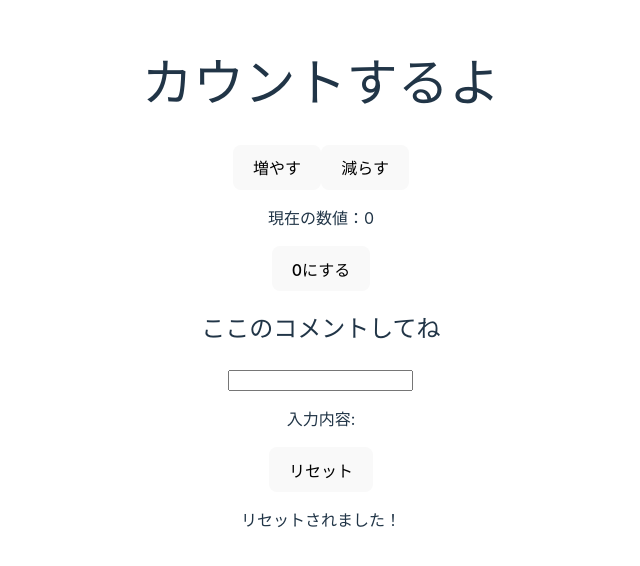
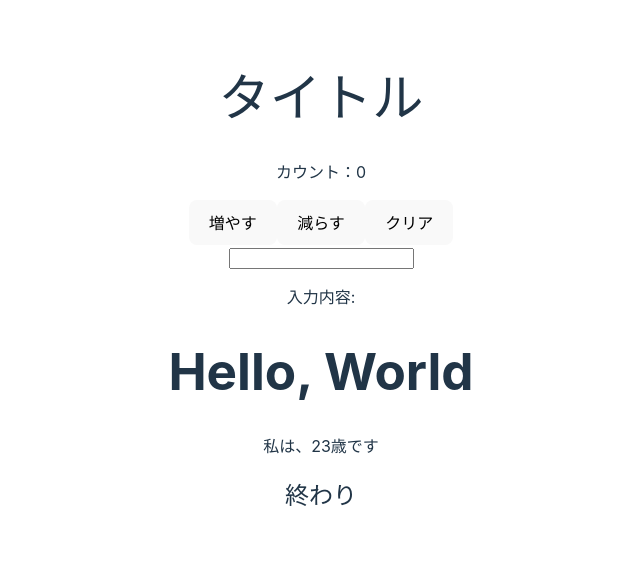
Before and after one commit to TomohKB/my-react-app0215, a React (Vite) app: page / in a window 1280 px wide. Shown: the part 116-682 px from the top of the page, without its empty margins (319-959 px from the left). Built offline with nearby package versions, Linux system fonts and the light colour scheme.

Commit message:
コマンドの練習

```diff
--- a/src/App.tsx
+++ b/src/App.tsx
@@ -1,54 +1,205 @@
-import { useEffect, useState } from 'react'
-import reactLogo from './assets/react.svg'
-import viteLogo from '/vite.svg'
 import './App.css'
+import Parent from './components/Parent';
+import Counter from './components/Counter';
+import InputValue from './components/InputValue';
+import Header from './components/Header';
+import Footer from './components/Footer';
 
 function App() {
-  const [ count, setCount ] = useState(0);
-  // console.log(count);
-
-  // useEffect(() => {
-  //   console.log(`カウントが変わった！現在のカウントは、${count}`);
-  // }, [count]);
-
-
-  const [ text, setText ] = useState("");
-  // console.log(text);
-
-
-  useEffect(() => {
-    console.log(`カウントが変わりました！現在：${count}`);
-    document.title = `現在のカウント： ${count}`;
-  }, [count]);
-
-  // useEffect(()=> {
-  //   if(text ===""){
-  //     alert("リセットされました");
-  //   }
-  // }, [text]);
-
 
   return (
-    <>
-      <h1>カウントするよ</h1>
-      <button onClick={() => setCount(count + 1)}>増やす</button>
-      <button onClick={() => setCount(count - 1)}>減らす</button>
-      <p>現在の数値：{count}</p>
-      <button onClick={() => setCount(0)}>0にする</button>
-
-      <h2>ここのコメントしてね</h2>
-      {/* <input type='text' value={text} onChange={(e) => setText(e.target.value)}></input> */}
-      <input
-        type="text"
-        value={text}
-        onChange={(e) => setText(e.target.value)}
-      ></input>
-      <p>入力内容: {text}</p>
-      <button onClick={() => setText("")}>リセット</button>
-      {/* <p>{text === "" ? "リセットされました！" : ""}</p> */}
-      <p>{text === "" ? "リセットされました！" : ""}</p>
-    </>
+    <div>
+      <Header title="タイトル" />
+      <Counter />
+      <InputValue />
+      <Parent />
+      <Footer title="終わり" />
+    </div>
   );
 }
 
-export default App
+
+
+export default App;
+
+//   const numbers = [1, 2, 3, 4];
+//   const evenNumbers = numbers.filter((num) => num % 2 === 0)
+
+//   console.log(evenNumbers);
+
+//   const persons = [
+//     { id: 1, name: "山田太郎" },
+//     { id: 2, name: "花子 "},
+//     { id: 3, name: "佐藤次郎 "},
+//     { id: 4, name: "木村" }
+//   ];
+
+//   const addPersons = persons.filter((person) => person.name.length >= 5)
+
+//   console.log(addPersons);
+
+
+//   const [ count, setCount ] = useState(0);
+//   const handleClick = () => {
+//     setCount(count + 1);
+//   }
+//   // console.log(count);
+
+//   // useEffect(() => {
+//   //   console.log(`カウントが変わった！現在のカウントは、${count}`);
+//   // }, [count]);
+
+
+//   const [ text, setText ] = useState("");
+//   // console.log(text);
+
+
+//   useEffect(() => {
+//     console.log(`カウントが変わりました！現在：${count}`);
+//     document.title = `現在のカウント： ${count}`;
+//   }, [count]);
+
+//   // useEffect(()=> {
+//   //   if(text ===""){
+//   //     alert("リセットされました");
+//   //   }
+//   // }, [text]);
+
+//   // type User = {
+//   //   id: number;
+//   //   name: string;
+//   //   email: string;
+//   // }
+
+//   // const [ users, setUsers] = useState<User[]>([]);
+
+//   // useEffect(() => {
+//   //   fetch("https://jsonplaceholder.typicode.com/users")
+//   //     .then((res) => res.json()) //受け取ったデータをjsonに変換する
+//   //     .then((data: User[]) => {
+//   //       console.log(data);
+//   //       setUsers(data) //JSONデータをusersの状態位保存する
+//   //     });
+//   // }, []);
+
+//   type User = {
+//     id: string;
+//     name: string;
+//     email: string;
+//   }
+
+//   const [ users, setUsers ] = useState<User[]>([]);
+
+
+
+//   useEffect(() => {
+//     fetch("https://jsonplaceholder.typicode.com/users")
+//       .then((res) => res.json())
+//       .then((data: User[]) => {
+//         console.log(data);
+//         setUsers(data)
+//       })
+//       .catch((error) => console.error("データ取得の失敗", error));
+//   }, []);
+
+//   // const prefectures = ["Tokyo", "Osaka", "Hokkaido"]
+//   // const populations = [1400000, 8800000, 5200000]
+
+//   // const mergedData = prefectures.map((prefecture, index) => {
+//   //   return {
+//   //     name: prefecture,
+//   //     population: populations[index],
+//   //   };
+
+//   // })
+
+//   // console.log("県のデータ：", mergedData);
+
+
+//   // const fruits = ["Apple", "Banana", "Cherry"]
+//   // const prices = [150, 200, 300]
+
+//   // const mergedData = fruits.map((fruit, index) => {
+//   //   return {
+//   //     name: fruit,
+//   //     price: prices[index]
+//   //   }
+//   // })
+
+//   // console.log("結果：", mergedData);
+
+//   type Student = {
+//     name: string,
+//     score: number,
+//     age: number
+//   }
+
+//   const students = ["Alice", "Bob", "Charlie"];
+//   const scores = [85, 92, 78];
+//   const ages = [16, 17, 16];
+
+//   const mergedData: Student[] = students.map((student, index) => {
+//     return {
+//       name: student,
+//       score: scores[index],
+//       age: ages[index]
+//     }
+//   })
+//   console.log("詳細:", mergedData);
+
+
+//   return (
+//     <>
+//       <h1>カウントするよ</h1>
+//       <button onClick={handleClick}>増やす</button>
+//       <button onClick={() => setCount(count - 1)}>減らす</button>
+//       <p>現在の数値：{count}</p>
+//       <button onClick={() => setCount(0)}>0にする</button>
+
+//       <h2>ここのコメントしてね</h2>
+//       {/* <input type='text' value={text} onChange={(e) => setText(e.target.value)}></input> */}
+//       <input
+//         type="text"
+//         value={text}
+//         id='comment'
+//         onChange={(e) => setText(e.target.value)}
+//       ></input>
+//       <p>入力内容: {text}</p>
+//       <button onClick={() => setText("")}>リセット</button>
+//       {/* <p>{text === "" ? "リセットされました！" : ""}</p> */}
+//       <p>{text === "" ? "リセットされました！" : ""}</p>
+
+//       {/* <ul>
+//         {users.map((user) => (
+//           <li key={user.id}>{user.name}</li>
+//         ))}
+//       </ul> */}
+
+//       <ul>
+//         {users.map((user) => {
+//           return (
+//             <li key={user.id}>{user.name} & {user.email}</li>
+//           );
+//         })}
+//       </ul>
+//       {/* <label for='name-input'>ここに「名前：」と表示</label>
+//       <input type='text' id='name-input'></input> */}
+//       {/* <label>
+//         名前：
+//         <input type='text'></input>
+//       </label> */}
+
+//       <label htmlFor="email">
+//         <input
+//           type='checkbox'
+//           id='email'
+//         />
+//         メールの通知を受け取る
+//       </label>
+
+//       <Parent />
+//     </>
+//   );
+// }
+
+// export default App
--- /dev/null
+++ b/src/components/Counter.tsx
@@ -0,0 +1,28 @@
+import { useState } from "react";
+
+const Counter = () => {
+    const [count, setCount] = useState<number>(0);
+
+    const handleIncrease = () => {
+        setCount((prev) => prev + 1);
+    };
+
+    const handleDecrease = () => {
+        setCount((prev) => prev - 1);
+    };
+
+    const handleClear = () => {
+        setCount(0)
+    }
+
+    return (
+        <div>
+            <p>カウント：{count}</p>
+            <button onClick={handleIncrease}>増やす</button>
+            <button onClick={handleDecrease}>減らす</button>
+            <button onClick={handleClear}>クリア</button>
+        </div>
+    );
+}
+
+export default Counter
--- /dev/null
+++ b/src/components/Footer.tsx
@@ -0,0 +1,13 @@
+interface FooterProps {
+    title: string;
+}
+
+const Footer = ({title}: FooterProps) => {
+    return(
+        <footer>
+            <h2>{title}</h2>
+        </footer>
+    )
+}
+
+export default Footer;
--- /dev/null
+++ b/src/components/Header.tsx
@@ -0,0 +1,13 @@
+interface HeaderProps {
+  title: string
+}
+
+const Header = (props: HeaderProps) => {
+  return(
+    <header>
+      <h1>{props.title}</h1>
+    </header>
+  )
+}
+
+export default Header;
--- /dev/null
+++ b/src/components/InputValue.tsx
@@ -0,0 +1,18 @@
+import { useState } from "react"
+
+const InputValue = () => {
+    const [inputValue, setInputVlaue] = useState("")
+
+    const handleInputChange = (event: React.ChangeEvent<HTMLInputElement>) => {
+        setInputVlaue(event.target.value)
+    }
+
+    return (
+        <div>
+            <input type="text" onChange={handleInputChange}/>
+            <p>入力内容:{inputValue}</p>
+        </div>
+    )
+}
+
+export default InputValue
--- /dev/null
+++ b/src/components/Parent.tsx
@@ -0,0 +1,148 @@
+interface ChildProps {
+    title: string;
+    age: number
+}
+//ルール決める役目
+
+const Parent = ()=> {
+    return(
+        <Child
+            title="Hello, World"
+            age={23} />
+    )
+}
+// 親は子にtitleとageというデータを渡す
+
+const Child = (props: ChildProps)=> {
+    return (
+      <div>
+        <h1>{props.title}</h1>
+        <p>私は、{props.age}歳です</p>
+      </div>
+    );
+}
+// 子が持っているデータ(props)の型はChildPropsです
+
+export default Parent;
+
+// const Parent = ()=> {
+//     return(
+//         <Counter count={5} />
+//     )
+// }
+// // ParentからCounterへcount={5}を渡す
+
+// const Counter = (props: {count: number})=> {
+//     console.log(props);
+
+//     return (
+//         <h1>現在のカウント：{props.count}</h1>
+
+//     )
+// }
+// CounterコンポーネントにcountというnumberのPropsを渡して表示している
+
+// export default Parent;
+
+// const Parent = () => {
+//     const userList = ["Alice", "Bob", "Charlie"]
+
+//     return (
+//         <UserList userList={userList} />
+//     )
+// }
+// //渡す値が配列になったから
+
+// const UserList = (props: { userList: string[]}) => {
+//     return (
+//         <ul>
+//             {props.userList.map((user, index) => {
+//                 return (
+//                     <li key={index}>{user}</li>
+//                 )
+//             })}
+//         </ul>
+//     )
+// }
+
+// export default Parent;
+
+// const Parent = ()=> {
+//     const userList = ["Alice", "Bob"]
+//     return (
+//         <UserList userList={userList} />
+//     )
+// }
+
+// const UserList = (props: {userList: string[]})=> {
+//     return(
+//         <ul>
+//             {props.userList.map((user, index) => (
+//                 <li key={index}>{user}</li>
+//             ))}
+//         </ul>
+//     )
+// }
+// export default Parent;
+
+// const Parent = ()=> {
+//     const handleClick = ()=> {
+//         alert("ボタンが押されました")
+//     }
+//     return(
+//         <Button onClick={handleClick} />
+//     )
+// }
+// //親は子(Button)にonClick関数を渡している
+
+// const Button = (props: {onclick: () => void})=> {
+//     console.log(props);
+
+//     return(
+//         <button onClick={props.onClick}>クリック</button>
+//     )
+// }
+// //onClick関数を持った子(Button)は
+
+// export default Parent;
+
+// const Parent = () => {
+//     const handleClick = () => {
+//         alert("押されました");
+//     }
+//     return (
+//         <Button onClick={handleClick} />
+//     )
+// }
+
+// const Button = (props: {onClick: () => void}) => {
+//     console.log(props);
+//     return (
+//         <button onClick={props.onClick}>クリック</button>
+//     )
+// }
+
+// interface GreetingName {
+//     name: string;
+//     age: number
+// }
+
+// const Parent = () => {
+//     return (
+//         <Greeting
+//         name="桜"
+//         age={23} />
+//     )
+// }
+
+// const Greeting = (props: GreetingName) => {
+//     console.log(props);
+
+//     return(
+//         <div>
+//             <p>こんにちは、{props.name}さん</p>
+//         </div>
+//     )
+// }
+
+// export default Parent
```
